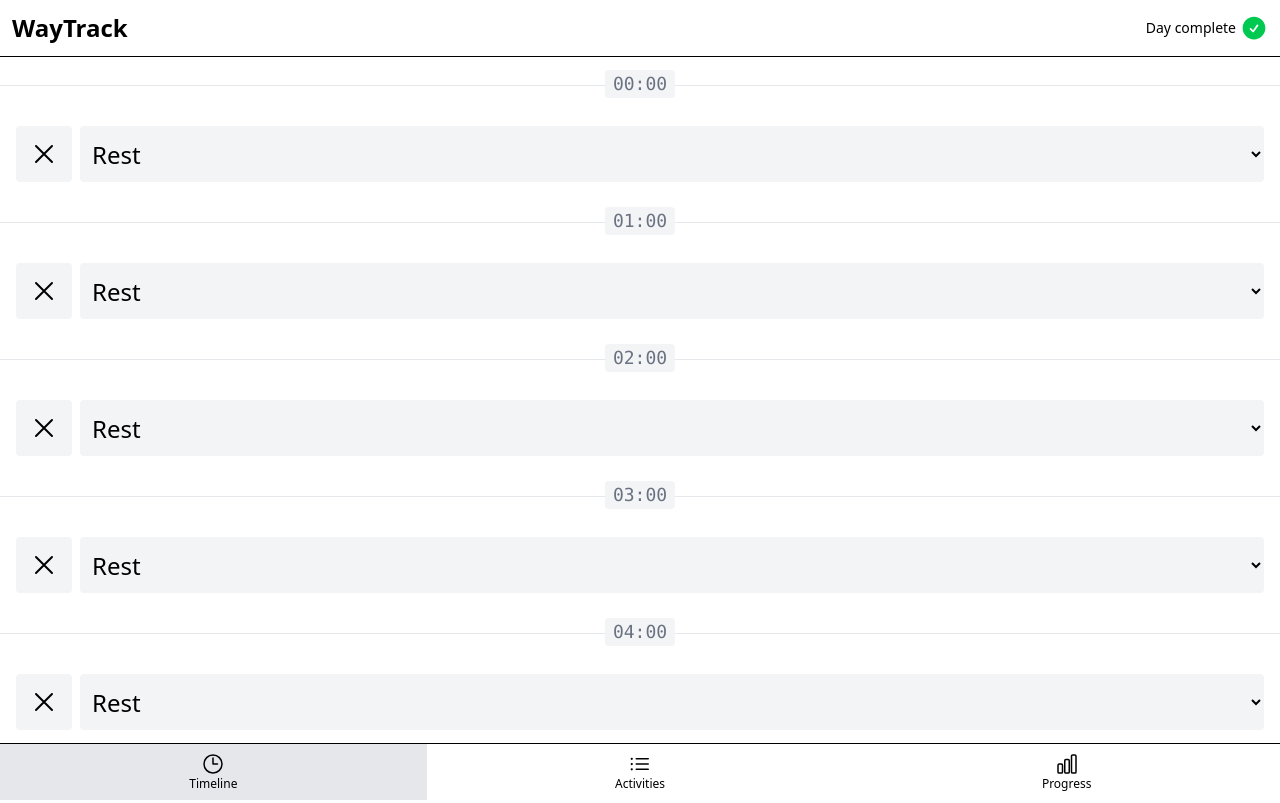
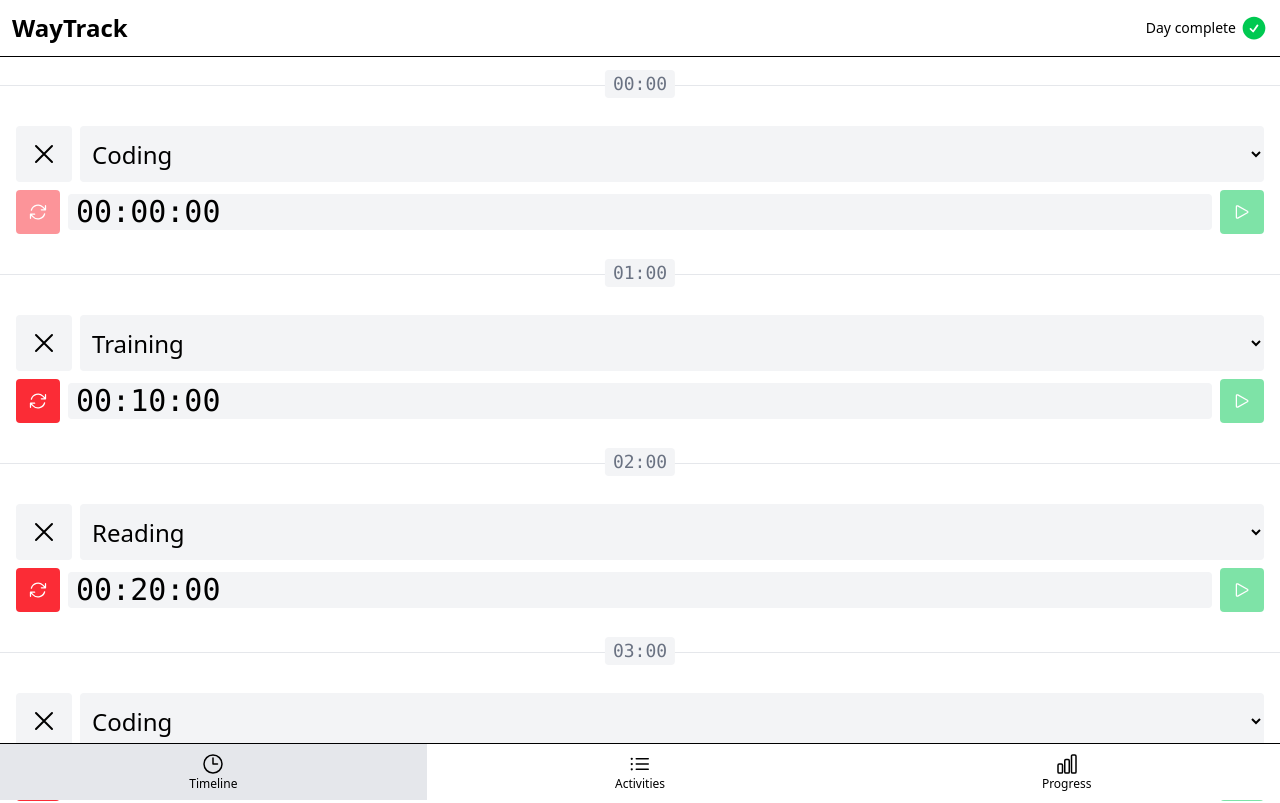
Before and after one commit to Adamokich/WayTrack-app, a Vue app: page /#timeline in a window 1280 px wide. Shown: the top 803 px of the page. Built offline with nearby package versions, Linux system fonts and the light colour scheme.

Commit message:
Timeline. Добавлен таймер и осуществлен рефакторинг кода

```diff
--- a/src/App.vue
+++ b/src/App.vue
@@ -5,18 +5,21 @@ import TheNavigation from './components/TheNavigation.vue';
 import TheActivities from './pages/TheActivities.vue';
 import TheProgress from './pages/TheProgress.vue';
 import TheTimeLine from './pages/TheTimeLine.vue';
-import { computed, ref } from 'vue';
+import { computed, provide, ref, useTemplateRef } from 'vue';
 import {
   normalizerPageHash,
   generateTimelineItems,
   generateActivitySelectOptions,
   generateActivities,
+  generatePeriodSelectOptions,
 } from './functions';
 
 const currentPage = ref(normalizerPageHash());
-const timelineItems = ref(generateTimelineItems());
 const activities = ref(generateActivities());
+const timelineItems = ref(generateTimelineItems(activities.value));
 const activitySelectOptions = computed(() => generateActivitySelectOptions(activities.value));
+
+const timeline = useTemplateRef('timeline');
 
 function deleteActivityItem(activity) {
   timelineItems.value.forEach((timelineItem) => {
@@ -33,16 +36,31 @@ function createActivityItem(activity) {
 }
 
 function goToPage(page) {
+  if (page === PAGE_TIMELINE && currentPage.value === PAGE_TIMELINE) timeline.value.scrollToHour();
+
+  if (page === PAGE_ACTIVITIES || page === PAGE_PROGRESS) document.body.scrollIntoView();
+
   currentPage.value = page;
 }
 
-function setTimelineItemActivity(timelineItem, activity) {
-  timelineItem.activityId = activity.id;
+function setTimelineItemActivity(timelineItem, activityId) {
+  timelineItem.activityId = activityId;
 }
 
 function setActivitySecondsToComplete(activity, secondsToComplete) {
   activity.secondsToComplete = secondsToComplete;
 }
+
+function updateTimelineActivitySeconds(seconds, timelineItem) {
+  timelineItem.activitySeconds += seconds;
+}
+
+provide('updateTimelineItemActivitySeconds', updateTimelineActivitySeconds);
+provide('timelineItems', timelineItems.value);
+provide('activities', activities.value);
+provide('activitySelectOptions', activitySelectOptions.value);
+provide('periodSelectOptions', generatePeriodSelectOptions());
+provide('setTimelineItemActivity', setTimelineItemActivity);
 </script>
 
 <template>
@@ -51,9 +69,8 @@ function setActivitySecondsToComplete(activity, secondsToComplete) {
     <TheTimeLine
       v-show="currentPage === PAGE_TIMELINE"
       :timeline-items="timelineItems"
-      :activity-select-options="activitySelectOptions"
-      :activities="activities"
-      @set-timeline-item-activity="setTimelineItemActivity"
+      :current-page="currentPage"
+      ref="timeline"
     />
     <TheActivities
       v-show="currentPage === PAGE_ACTIVITIES"
--- /dev/null
+++ b/src/components/ActivitySecondsToComplete.vue
@@ -0,0 +1,32 @@
+<script setup>
+import { formatSeconds, getTotalActivitySeconds } from '@/functions';
+import { isActivityValid } from '@/validators';
+import { computed, inject } from 'vue';
+
+const { activity } = defineProps({
+  activity: {
+    required: true,
+    type: Object,
+    validator: isActivityValid,
+  },
+});
+
+const timelineItems = inject('timelineItems');
+
+const classes = computed(
+  () => `flex items-center rounded px-2 font-mono text-neutral-100 ${colorClasses.value}`,
+);
+const colorClasses = computed(() => (secondsDiff.value >= 0 ? 'bg-green-400' : 'bg-red-400'));
+const sign = computed(() => (secondsDiff.value >= 0 ? '+' : '-'));
+const seconds = computed(() => `${sign.value}${formatSeconds(secondsDiff.value)}`);
+
+const secondsDiff = computed(
+  () => getTotalActivitySeconds(activity, timelineItems) - activity.secondsToComplete,
+);
+</script>
+
+<template>
+  <div :class="classes">
+    {{ seconds }}
+  </div>
+</template>
--- a/src/components/BaseButton.vue
+++ b/src/components/BaseButton.vue
@@ -1,10 +1,18 @@
 <script>
-import { BUTTON_TYPE_DANGER, BUTTON_TYPE_NEUTRAL, BUTTON_TYPE_PRIMARY } from '@/constants';
+import {
+  BUTTON_TYPE_DANGER,
+  BUTTON_TYPE_NEUTRAL,
+  BUTTON_TYPE_PRIMARY,
+  BUTTON_TYPE_SUCCESS,
+  BUTTON_TYPE_WARNING,
+} from '@/constants';
 
 const typeClasses = {
   [BUTTON_TYPE_NEUTRAL]: 'bg-gray-100 enable:hover:bg-gray-200',
   [BUTTON_TYPE_DANGER]: 'bg-red-500 enable:hover:bg-red-600 text-white',
   [BUTTON_TYPE_PRIMARY]: 'bg-purple-500 enable:hover:bg-purple-200 text-white',
+  [BUTTON_TYPE_SUCCESS]: 'bg-green-500 enable:hover:bg-green-200 text-white',
+  [BUTTON_TYPE_WARNING]: 'bg-yellow-500 enable:hover:bg-green-200 text-white',
 };
 </script>
 
--- /dev/null
+++ b/src/components/TimelineStopwatch.vue
@@ -0,0 +1,67 @@
+<script setup>
+import {
+  BUTTON_TYPE_DANGER,
+  BUTTON_TYPE_SUCCESS,
+  BUTTON_TYPE_WARNING,
+  MILLISECONDS_IN_SECOND,
+} from '@/constants';
+import BaseButton from './BaseButton.vue';
+import { ArrowPathIcon, PauseIcon, PlayIcon } from '@heroicons/vue/24/outline';
+import { isTimeLineItemValid } from '@/validators';
+import { inject, ref } from 'vue';
+import { formatSeconds } from '@/functions';
+
+const { timelineItem } = defineProps({
+  timelineItem: {
+    required: true,
+    type: Object,
+    validator: isTimeLineItemValid,
+  },
+});
+
+const updateTimelineItemActivitySeconds = inject('updateTimelineItemActivitySeconds');
+
+const seconds = ref(timelineItem.activitySeconds);
+const isRunning = ref(false);
+const isStartButtonDisabled = timelineItem.hour !== new Date().getHours();
+
+function start() {
+  isRunning.value = setInterval(() => {
+    updateTimelineItemActivitySeconds(1, timelineItem);
+    seconds.value++;
+  }, MILLISECONDS_IN_SECOND);
+}
+
+function stop() {
+  updateTimelineItemActivitySeconds(-seconds.value, timelineItem);
+  clearInterval(isRunning.value);
+  isRunning.value = false;
+}
+
+function reset() {
+  stop();
+  seconds.value = 0;
+}
+</script>
+
+<template>
+  <div class="flex w-full items-center gap-2">
+    <BaseButton :type="BUTTON_TYPE_DANGER" @click="reset" :disabled="!seconds">
+      <ArrowPathIcon class="h-5" />
+    </BaseButton>
+    <div class="flex flex-grow items-center rounded bg-gray-100 px-2 font-mono text-3xl">
+      {{ formatSeconds(seconds) }}
+    </div>
+    <BaseButton v-show="isRunning" :type="BUTTON_TYPE_WARNING" @click="stop">
+      <PauseIcon class="h-5" />
+    </BaseButton>
+    <BaseButton
+      v-show="!isRunning"
+      :type="BUTTON_TYPE_SUCCESS"
+      @click="start"
+      :disabled="isStartButtonDisabled"
+    >
+      <PlayIcon class="h-5" />
+    </BaseButton>
+  </div>
+</template>
--- a/src/components/TimilineItem.vue
+++ b/src/components/TimilineItem.vue
@@ -1,55 +1,40 @@
 <script setup>
 import BaseSelect from './BaseSelect.vue';
-import {
-  isActivityValid,
-  isTimeLineItemValid,
-  validateActivities,
-  validateSelectOptions,
-} from '@/validators';
+import { isTimeLineItemValid, isValidHour } from '@/validators';
 import TimelineHour from './TimelineHour.vue';
-import { NULLABLE_ACTIVITY } from '@/constants';
+import TimelineStopwatch from './TimelineStopwatch.vue';
+import { inject } from 'vue';
 
 const emit = defineEmits({
-  selectActivity: isActivityValid,
+  scrollToHour: isValidHour,
 });
 
-const { timelineItem, activities } = defineProps({
+const { timelineItem } = defineProps({
   timelineItem: {
     required: true,
     type: Object,
     validator: isTimeLineItemValid,
   },
-  activities: {
-    required: true,
-    type: Array,
-    validator: validateActivities,
-  },
-  activitySelectOptions: {
-    required: true,
-    type: Array,
-    validator: validateSelectOptions,
-  },
 });
 
-function selectActivity(id) {
-  emit('selectActivity', findActivityById(id));
-}
-
-function findActivityById(id) {
-  return activities.find((activity) => activity.id === id) || NULLABLE_ACTIVITY;
-}
+const setTimelineItemActivity = inject('setTimelineItemActivity');
+const activitySelectOptions = inject('activitySelectOptions');
 </script>
 
 <template>
   <li class="relative flex flex-col gap-2 border-t border-gray-200 py-10 px-4">
-    <TimelineHour :hour="timelineItem.hour" />
+    <TimelineHour
+      :hour="timelineItem.hour"
+      @click.prevent="emit('scrollToHour', timelineItem.hour)"
+    />
     <div class="flex gap-2">
       <BaseSelect
         :selected="timelineItem.activityId"
         :options="activitySelectOptions"
         placeholder="Rest"
-        @select="selectActivity"
+        @select="setTimelineItemActivity(timelineItem, $event)"
       />
     </div>
+    <TimelineStopwatch :timeline-item="timelineItem" />
   </li>
 </template>
--- a/src/constants.js
+++ b/src/constants.js
@@ -1,25 +1,8 @@
 import { ClockIcon, ListBulletIcon, ChartBarIcon } from '@heroicons/vue/24/outline';
-import { generatePeriodSelectOptions } from './functions';
 
 export const PAGE_TIMELINE = 'timeline';
 export const PAGE_ACTIVITIES = 'activities';
 export const PAGE_PROGRESS = 'progress';
-
-export const MIDNIGHT_HOUR = 0;
-export const HOURS_IN_DAY = 24;
-export const SECONDS_IN_MINUTES = 60;
-export const MINUTES_IN_HOUR = 60;
-export const SECONDS_IN_HOUR = SECONDS_IN_MINUTES * MINUTES_IN_HOUR;
-
-const PERIODS_IN_MINUTES = [15, 30, 45, 60, 90, 120, 150, 180, 210];
-
-export const BUTTON_TYPE_DANGER = 'danger';
-export const BUTTON_TYPE_NEUTRAL = 'neutral';
-export const BUTTON_TYPE_PRIMARY = 'primary';
-
-export const BUTTON_TYPES = [BUTTON_TYPE_DANGER, BUTTON_TYPE_NEUTRAL, BUTTON_TYPE_PRIMARY];
-
-export const NULLABLE_ACTIVITY = { id: null };
 
 export const NAV_ITEMS = {
   [PAGE_TIMELINE]: ClockIcon,
@@ -27,4 +10,23 @@ export const NAV_ITEMS = {
   [PAGE_PROGRESS]: ChartBarIcon,
 };
 
-export const PERIOD_SELECT_OPTIONS = generatePeriodSelectOptions(PERIODS_IN_MINUTES);
+export const MIDNIGHT_HOUR = 0;
+export const HOURS_IN_DAY = 24;
+export const SECONDS_IN_MINUTES = 60;
+export const MINUTES_IN_HOUR = 60;
+export const SECONDS_IN_HOUR = SECONDS_IN_MINUTES * MINUTES_IN_HOUR;
+export const MILLISECONDS_IN_SECOND = 1000;
+
+export const BUTTON_TYPE_DANGER = 'danger';
+export const BUTTON_TYPE_NEUTRAL = 'neutral';
+export const BUTTON_TYPE_PRIMARY = 'primary';
+export const BUTTON_TYPE_SUCCESS = 'success';
+export const BUTTON_TYPE_WARNING = 'warning';
+
+export const BUTTON_TYPES = [
+  BUTTON_TYPE_DANGER,
+  BUTTON_TYPE_NEUTRAL,
+  BUTTON_TYPE_PRIMARY,
+  BUTTON_TYPE_SUCCESS,
+  BUTTON_TYPE_WARNING,
+];
--- a/src/functions.js
+++ b/src/functions.js
@@ -1,6 +1,7 @@
 import {
   HOURS_IN_DAY,
   MIDNIGHT_HOUR,
+  MILLISECONDS_IN_SECOND,
   MINUTES_IN_HOUR,
   PAGE_TIMELINE,
   SECONDS_IN_HOUR,
@@ -24,17 +25,27 @@ export function normalizerSelectValue(value) {
   return isNumberOrNull(value) || isNaN(value) ? value : +value;
 }
 
-export function generateTimelineItems() {
+export function generateTimelineItems(activities) {
   const timelineItems = [];
 
   for (let hour = MIDNIGHT_HOUR; hour <= HOURS_IN_DAY; hour++) {
     timelineItems.push({
       hour,
-      activityId: null,
+      activityId: [0, 1, 2, 3, 4].includes(hour) ? activities[hour % 3].id : null,
+      activitySeconds: [0, 1, 2, 3, 4].includes(hour) ? hour * 600 : 0,
     });
   }
 
   return timelineItems;
+}
+
+export function getTotalActivitySeconds(activity, timelineItems) {
+  return timelineItems
+    .filter((timelineItem) => timelineItem.activityId === activity.id)
+    .reduce(
+      (totalSeconds, timelineItem) => Math.round(timelineItem.activitySeconds + totalSeconds),
+      0,
+    );
 }
 
 export function generateActivitySelectOptions(activities) {
@@ -53,11 +64,22 @@ export function generateActivities() {
   }));
 }
 
-export function generatePeriodSelectOptions(periodsInMinutes) {
-  return periodsInMinutes.map((periodMinutes) => ({
+export function generatePeriodSelectOptions() {
+  const periodInMinutes = [15, 30, 45, 60, 90, 120, 150, 180, 210];
+  return periodInMinutes.map((periodMinutes) => ({
     value: periodMinutes * SECONDS_IN_MINUTES,
     label: generatePeriodSelectOptionsLabel(periodMinutes),
   }));
+}
+
+export function formatSeconds(seconds) {
+  const date = new Date();
+
+  date.setTime(Math.abs(seconds) * MILLISECONDS_IN_SECOND);
+
+  const utc = date.toUTCString();
+
+  return utc.substring(utc.indexOf(':') - 2, utc.indexOf('G') - 1);
 }
 
 function generatePeriodSelectOptionsLabel(periodMinutes) {
--- a/src/pages/TheTimeLine.vue
+++ b/src/pages/TheTimeLine.vue
@@ -1,36 +1,42 @@
 <script setup>
 import TimilineItem from '@/components/TimilineItem.vue';
-import {
-  isActivityValid,
-  isTimeLineItemValid,
-  validateActivities,
-  validateSelectOptions,
-  validateTimelineItems,
-} from '@/validators';
+import { MIDNIGHT_HOUR, PAGE_TIMELINE } from '@/constants';
+import { isValidPage, validateTimelineItems } from '@/validators';
+import { nextTick, useTemplateRef, watchPostEffect } from 'vue';
 
-const emit = defineEmits({
-  setTimelineItemActivity(timelineItem, activity) {
-    return [isTimeLineItemValid(timelineItem), isActivityValid(activity)].every(Boolean);
-  },
-});
-
-const { timelineItems } = defineProps({
+const { timelineItems, currentPage } = defineProps({
   timelineItems: {
     required: true,
     type: Array,
     validator: validateTimelineItems,
   },
-  activitySelectOptions: {
+  currentPage: {
     required: true,
-    type: Array,
-    validator: validateSelectOptions,
-  },
-  activities: {
-    required: true,
-    type: Array,
-    validator: validateActivities,
+    type: String,
+    validator: isValidPage,
   },
 });
+
+const timelineItemRefs = useTemplateRef('timelineItemRefs');
+
+watchPostEffect(() => {
+  if (currentPage === PAGE_TIMELINE) scrollToHour(null, false);
+});
+
+async function scrollToHour(hour = null, isSmooth = true) {
+  await nextTick();
+
+  hour ??= new Date().getHours();
+  const options = { behavior: isSmooth ? 'smooth' : 'instant' };
+
+  if (hour === MIDNIGHT_HOUR) {
+    document.body.scrollIntoView(options);
+  } else {
+    timelineItemRefs.value[hour - 1].$el.scrollIntoView(options);
+  }
+}
+
+defineExpose({ scrollToHour });
 </script>
 
 <template>
@@ -40,9 +46,8 @@ const { timelineItems } = defineProps({
         v-for="timelineItem in timelineItems"
         :key="timelineItem.hour"
         :timeline-item="timelineItem"
-        :activity-select-options="activitySelectOptions"
-        :activities="activities"
-        @select-activity="emit('setTimelineItemActivity', timelineItem, $event)"
+        @scroll-to-hour="scrollToHour"
+        ref="timelineItemRefs"
       />
     </ul>
   </div>
```
Also changed, not shown: src/components/ActivityItem.vue (+8 -3 lines).
